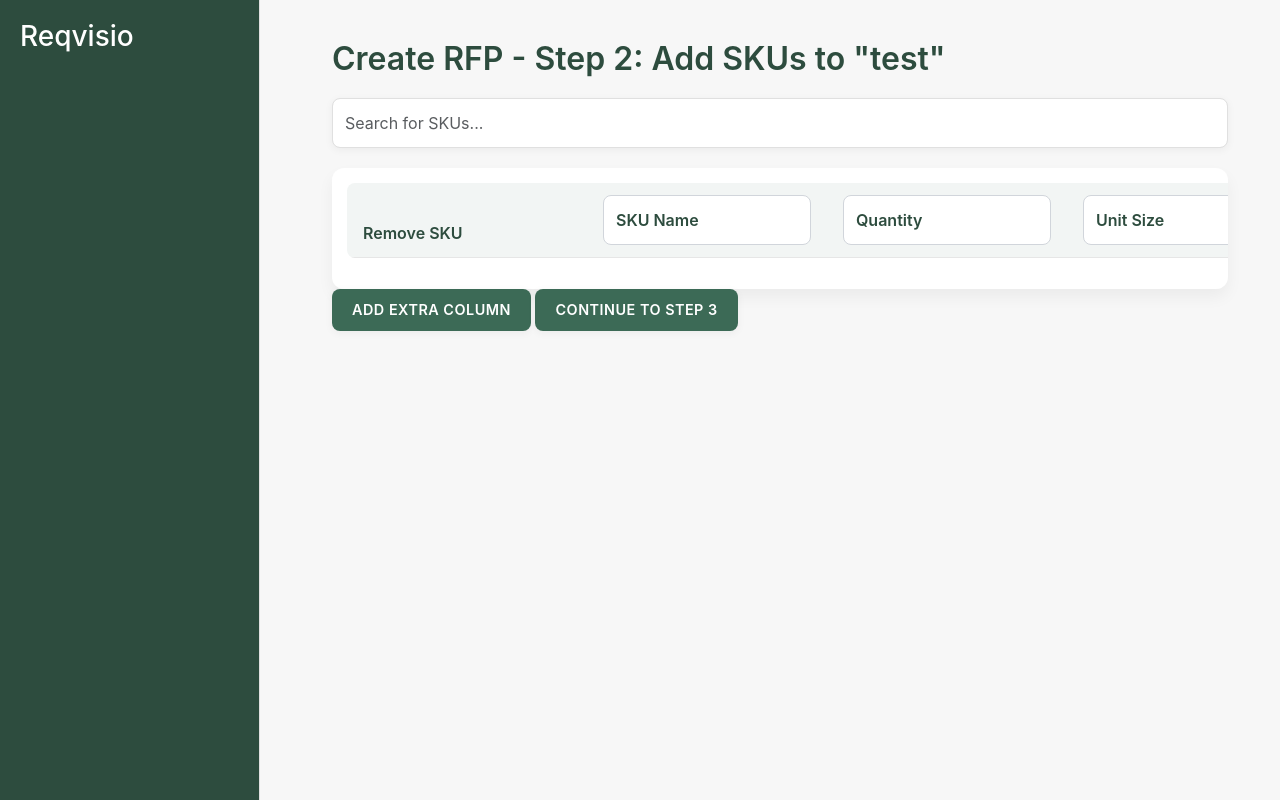
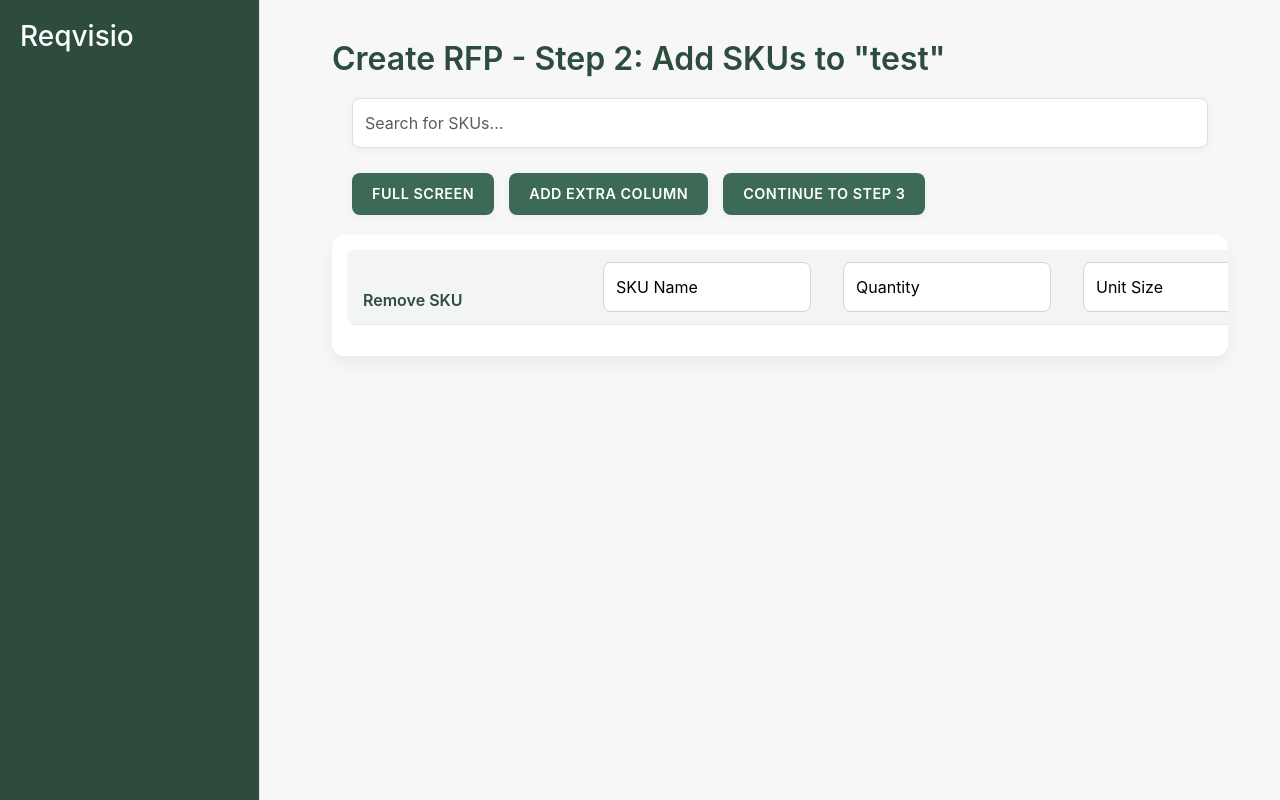
Before and after one commit to SjoerdFroberg/Marc-x-Sjoerd-Reqvisio, a Django app: page /procurement01/rfp/create/step2/167/ in a window 1280 px wide. Run offline with Django 3.2, Linux system fonts and the light colour scheme; a user stored in the database is signed in; data comes from the database, SQL or seed files in the repository; both versions use the stored data as it was after the commit; lists and menus that the app fills with data are empty; some libraries are stand-ins or nearby versions.

Commit message:
11.11.24 5

```diff
--- a/WIP2/procurement01/static/style.css
+++ b/WIP2/procurement01/static/style.css
@@ -6,6 +6,7 @@ body {
     display: flex;
     margin: 0;
     padding: 0;
+    overflow-y: auto; /* Allow vertical scrolling */
 }
 
 /* Main Content */
@@ -67,15 +82,13 @@ h2 {
     background-color: #ffffff;
     color: #333;
     width: 200px; /* Fixed width for data cells */
+    outline: none; /* Remove default outline */
 }
 
-
-.column-input {
-    width: 100%;
-    border: none;
-    background: transparent;
-    color: #2d4c3e;
-    font-weight: 600;
+/* Greenish Focus Style for Editable Cells */
+.sheet-table td:focus {
+    background-color: #e6f1ef; /* Light greenish background when focused */
+    box-shadow: 0 0 5px rgba(60, 106, 86, 0.5); /* Greenish border shadow for focus */
 }
 
 /* Remove Column Button */
@@ -131,6 +144,31 @@ h2 {
     background-color: #2d4c3e;
 }
 
+/* Action Buttons */
+.action-btn {
+    background-color: #3c6a56;
+    color: #ffffff;
+    font-size: 0.9em;
+    border-radius: 8px;
+    padding: 10px 20px;
+    font-weight: 600;
+    text-transform: uppercase;
+    letter-spacing: 0.5px;
+    border: none;
+    box-shadow: 0px 2px 8px rgba(0, 0, 0, 0.05);
+    transition: background-color 0.3s;
+}
+
+.action-btn:hover {
+    background-color: #2d4c3e;
+}
+
+/* Ensure all buttons have the same size */
+.button-container .action-btn {
+    flex: 1;
+    max-width: 200px;
+}
+
 /* Search Input */
 #sku-search-input {
     width: 100%;
@@ -278,7 +321,10 @@ label.form-label {
 }
 
 form input[type="text"],
-form textarea {
+form input[type="number"],
+form input[type="email"],
+form textarea,
+form select {
     font-size: 1rem;
     padding: 12px;
     border-radius: 8px;
@@ -313,3 +364,36 @@ form textarea:focus {
 .btn-primary:hover {
     background-color: #2d4c3e;
 }
+
+/* Controls above the table */
+.top-controls {
+    display: flex;
+    align-items: center;
+    justify-content: space-between;
+    margin-bottom: 20px;
+    padding: 0 20px;
+    flex-wrap: wrap; /* Prevent overlap in full-screen */
+    gap: 15px; /* Ensure spacing between elements */
+}
+
+/* Group search input and buttons */
+#left-controls {
+    display: flex;
+    gap: 15px; /* Space between search input and buttons */
+    align-items: center;
+    flex-wrap: wrap; /* Ensure buttons wrap in smaller viewports */
+}
+
+/* Button Container */
+.button-container {
+    display: flex;
+    gap: 15px; /* Space between action buttons */
+    flex-wrap: wrap; /* Ensure buttons don't overlap in small viewports */
+    justify-content: flex-start; /* Align buttons to the left */
+}
+
+/* Full-Screen Button Layout */
+.full-screen-exit {
+    position: relative;
+    z-index: 10001; /* Ensure it stays on top in full-screen mode */
+}
--- a/WIP2/procurement01/templates/procurement01/create_rfp_step2.html
+++ b/WIP2/procurement01/templates/procurement01/create_rfp_step2.html
@@ -5,9 +5,19 @@
 {% block content %}
 <h2>Create RFP - Step 2: Add SKUs to "{{ rfp.title }}"</h2>
 
+<div id="full-screen-container">
+
+    <div class="top-controls">
+        <div id="left-controls">
             <!-- Search input -->
             <input type="text" id="sku-search-input" class="form-control" placeholder="Search for SKUs..." autocomplete="off">
-<!-- Search results will be displayed here -->
+            <button id="full-screen-toggle" class="action-btn">Full Screen</button>
+            <button id="add-column" class="action-btn">Add Extra Column</button>
+            <button type="button" class="action-btn" onclick="submitForm()">Continue to Step 3</button>
+        </div>
+    </div>
+
+    <!-- SKU Search Results Container -->
     <div id="sku-search-results" class="sku-search-results"></div>
 
     <form id="rfp-skus-form" method="POST">
@@ -47,13 +57,8 @@
 
         <input type="hidden" id="extra_columns_data" name="extra_columns_data" />
     </form>
-
-<!-- Button to add extra columns -->
-<button id="add-column" class="btn btn-primary">Add Extra Column</button>
-<button type="button" class="btn btn-primary" onclick="submitForm()">Continue to Step 3</button>
-
+</div>
 {% endblock %}
-
 
 {% block scripts %}
 <script>
@@ -93,6 +98,25 @@
             document.getElementById('sku-search-results').innerHTML = '';
         }
     });
+
+    // Full-screen toggle functionality
+    document.getElementById('full-screen-toggle').addEventListener('click', function () {
+        const fullScreenContainer = document.getElementById('full-screen-container');
+        const fullScreenButton = document.getElementById('full-screen-toggle');
+
+        if (!fullScreenContainer.classList.contains('full-screen')) {
+            // Enter full-screen mode
+            fullScreenContainer.classList.add('full-screen');
+            fullScreenButton.textContent = 'Exit Full Screen';
+            fullScreenButton.classList.add('full-screen-exit');
+        } else {
+            // Exit full-screen mode
+            fullScreenContainer.classList.remove('full-screen');
+            fullScreenButton.textContent = 'Full Screen';
+            fullScreenButton.classList.remove('full-screen-exit');
+        }
+    });
+
 
     function addSkuToTable(skuId, skuName, skuCode) {
         const tableBody = document.querySelector('#sku-table tbody');
@@ -139,7 +163,6 @@
             <button type="button" class="remove-column-x" onclick="removeColumn(${tableHead.children.length})">
                 <i class="bi bi-x-circle"></i>
             </button>
-
         `;
         tableHead.appendChild(newTh);
 
```
Also changed, not shown: other parts of WIP2/procurement01/static/style.css (+27 -3 lines), WIP2/procurement01/static/js/sku_specific_questions.js (+18 -0 lines), WIP2/procurement01/templates/procurement01/create_rfp_step4.html (+15 -4 lines), WIP2/db.sqlite3, 4 other files. Lines whose indentation alone changed are shown as unchanged.
